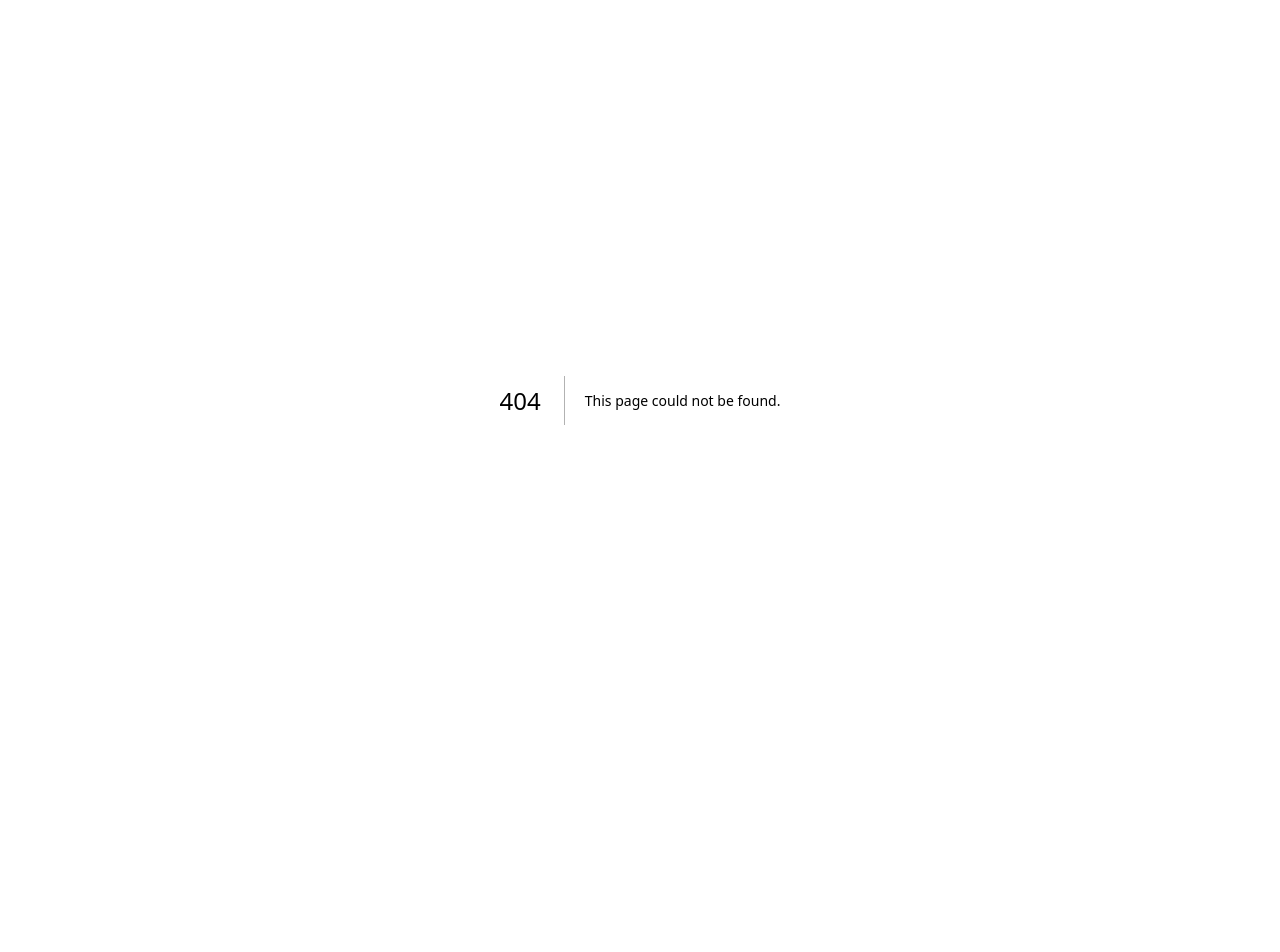
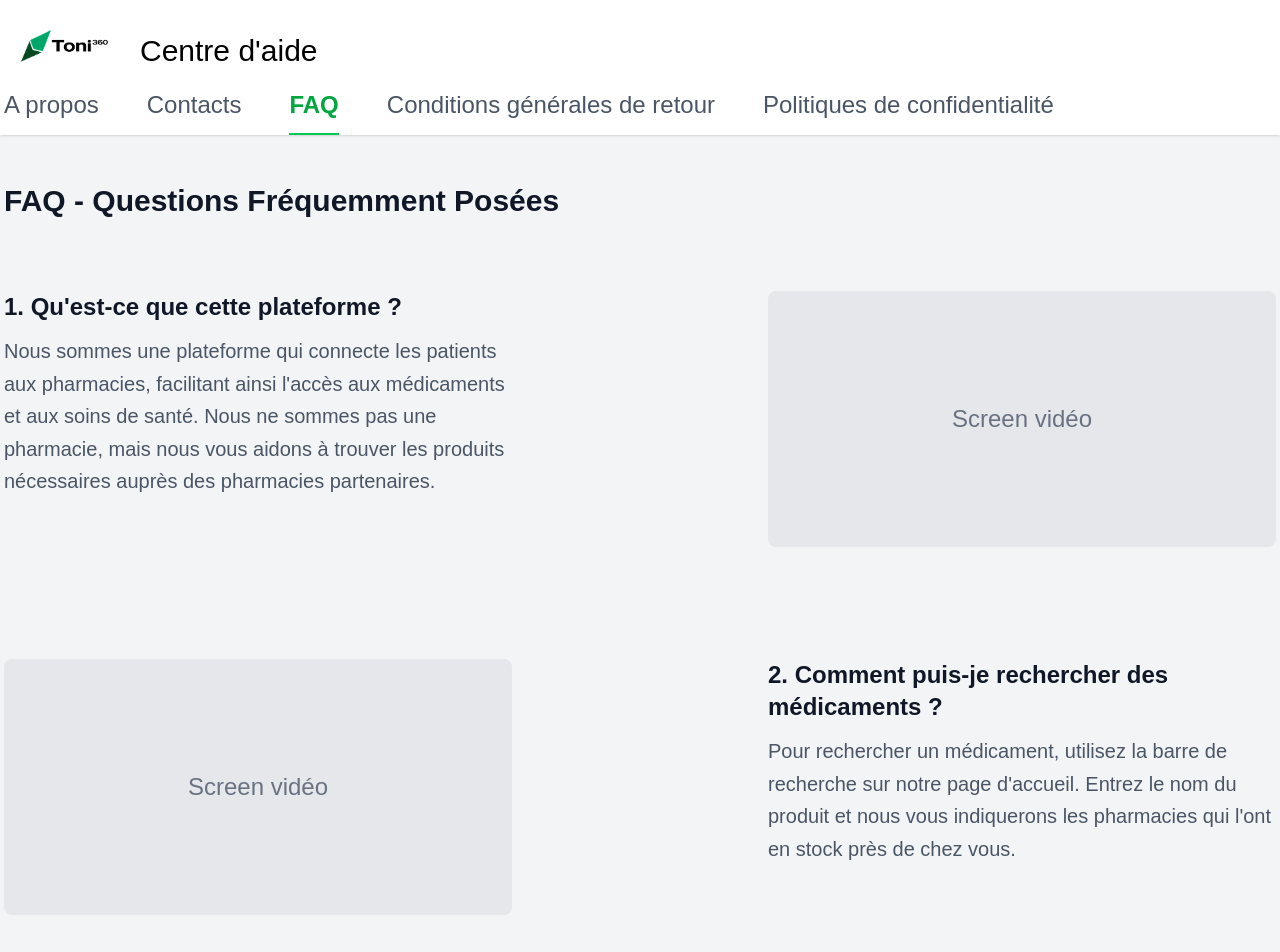
Before and after one commit to NorlanCoder/toni360-frontend, a Next.js app: page /faq in a window 1280 px wide. Before the commit this address had no page. Shown: the top 952 px of the page. Before the commit the page ends 800 px from the top, so only its background shows below. Built offline with nearby package versions, Linux system fonts and the light colour scheme.

Commit message:
feat: add FAQ page

```diff
--- /dev/null
+++ b/app/faq/page.tsx
@@ -0,0 +1,109 @@
+"use client";
+
+import Image from "next/image";
+import Link from "next/link";
+
+const navLinks = [
+  { label: "A propos", href: "/about" },
+  { label: "Contacts", href: "/contact" },
+  { label: "FAQ", href: "/faq" },
+  { label: "Conditions générales de retour", href: "#" },
+  { label: "Politiques de confidentialité", href: "#" },
+];
+
+export default function FAQPage() {
+  return (
+    <div className="flex flex-col min-h-screen bg-gray-100 mx-0">
+      {/* ──────────── HEADER ──────────── */}
+      <header className="bg-white shadow-sm">
+        {/* Top bar : logo + titre */}
+        <div className="max-w-7xl mx-auto px-1 pt-6 pb-3 flex items-center gap-4">
+          <Image
+            src="/images/logo.png"
+            alt="Toni360"
+            width={120}
+            height={40}
+            className="object-contain"
+          />
+          <span className="text-3xl text-black font-light">
+            Centre d&apos;aide
+          </span>
+        </div>
+
+        {/* Navigation horizontale */}
+        <nav className="max-w-7xl mx-auto px-1 pb-0">
+          <ul className="flex flex-wrap gap-12 text-xl md:text-2xl text-gray-600">
+            {navLinks.map((link) => {
+              const isActive = link.label === "FAQ";
+              return (
+                <li key={link.label}>
+                  <Link
+                    href={link.href}
+                    className={`inline-block pb-3 transition font-medium ${
+                      isActive
+                        ? "text-green-600 font-semibold border-b-2 border-green-500 text-xl md:text-2xl"
+                        : "hover:text-gray-900"
+                    }`}
+                  >
+                    {link.label}
+                  </Link>
+                </li>
+              );
+            })}
+          </ul>
+        </nav>
+      </header>
+
+      {/* ──────────── CONTENU PRINCIPAL ──────────── */}
+      <main className="max-w-7xl mx-auto px-1 py-12 ">
+        {/* Titre de la section */}
+        <h1 className="text-3xl md:text-3xl font-bold text-gray-900 mb-10">
+          FAQ - Questions Fréquemment Posées
+        </h1>
+
+        {/* ── LIGNE 1 ── */}
+        <div className="grid grid-cols-1 md:grid-cols-2 gap-8 md:gap-64 mb-12 py-8 ">
+          {/* Colonne gauche : texte */}
+          <div className="text-xl">
+            <h2 className="text-2xl font-bold text-gray-900 mb-3">
+              1. Qu&apos;est-ce que cette plateforme ?
+            </h2>
+            <p className="text-gray-600 leading-relaxed">
+              Nous sommes une plateforme qui connecte les patients aux
+              pharmacies, facilitant ainsi l&apos;accès aux médicaments et aux
+              soins de santé. Nous ne sommes pas une pharmacie, mais nous vous
+              aidons à trouver les produits nécessaires auprès des pharmacies
+              partenaires.
+            </p>
+          </div>
+
+          {/* Colonne droite : placeholder vidéo */}
+          <div className="bg-gray-200 rounded-lg h-64 flex items-center justify-center text-xl">
+            <span className="text-gray-500 text-2xl">Screen vidéo</span>
+          </div>
+        </div>
+
+        {/* ── LIGNE 2 ── */}
+        <div className="grid grid-cols-1 md:grid-cols-2 gap-8 md:gap-64 py-8">
+          {/* Colonne gauche : placeholder vidéo */}
+          <div className="bg-gray-200 rounded-lg h-64 flex items-center justify-center text-xl">
+            <span className="text-gray-500 text-2xl">Screen vidéo</span>
+          </div>
+
+          {/* Colonne droite : texte */}
+          <div className="text-xl">
+            <h2 className="text-2xl font-bold text-gray-900 mb-3">
+              2. Comment puis-je rechercher des médicaments ?
+            </h2>
+            <p className="text-gray-600 leading-relaxed">
+              Pour rechercher un médicament, utilisez la barre de recherche sur
+              notre page d&apos;accueil. Entrez le nom du produit et nous vous
+              indiquerons les pharmacies qui l&apos;ont en stock près de chez
+              vous.
+            </p>
+          </div>
+        </div>
+      </main>
+    </div>
+  );
+}
```
